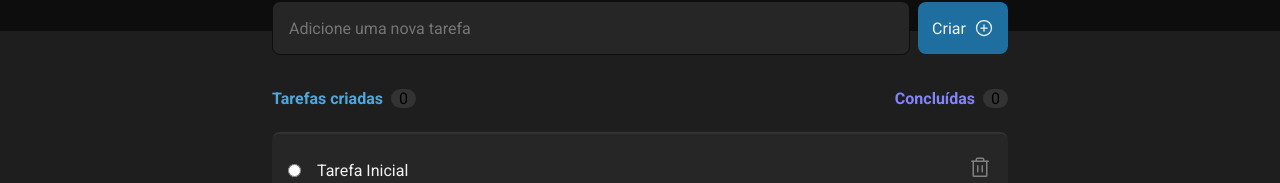
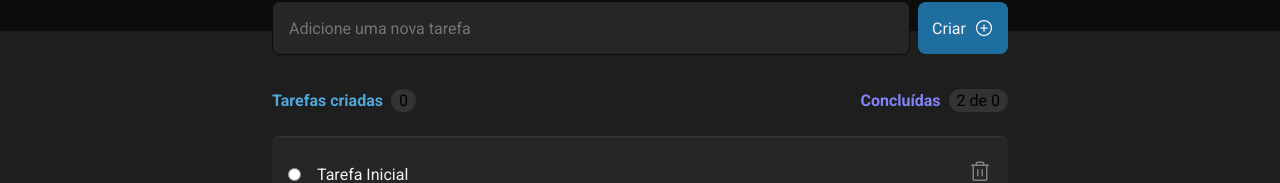
Before and after one commit to laiscasagrande/Desafio-RocketSeat-ToDoList, a React (Vite) app: page / in a window 1280 px wide. Shown: the part 117-300 px from the top of the page. Built offline with nearby package versions, Linux system fonts and the light colour scheme; the HTML template or start-up script is replaced by a standard one.

Commit message:
:lipstick: feat: Estilização da div de contagem de tarefas

```diff
--- a/src/components/CreateTask.module.css
+++ b/src/components/CreateTask.module.css
@@ -54,8 +54,8 @@
   display: flex;
   justify-content: center;
   align-items: center;
-  width: 1.5625rem;
-  height: 1.1875rem;
+  width: flex;
+  padding: 2px 8px;
   border-radius: 62.4375rem;
   background: var(--gray-400);
 }
--- a/src/components/CreateTask.tsx
+++ b/src/components/CreateTask.tsx
@@ -54,7 +54,7 @@ export function CreateText() {
                     </div>
                     <div className={styles.count}>
                         <p className={styles.completed}>Concluídas</p>
-                        <div className={styles.amount}>0</div>
+                        <div className={styles.amount}>2 de {countTask}</div>
                     </div>
                 </section>
                 <section className={styles.tasks}>
```
